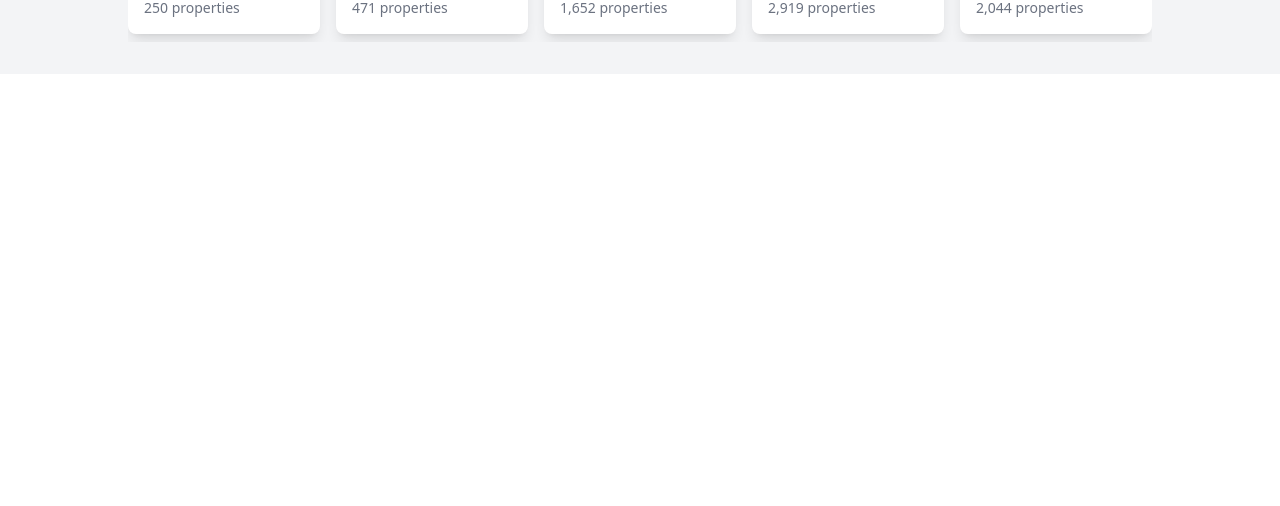
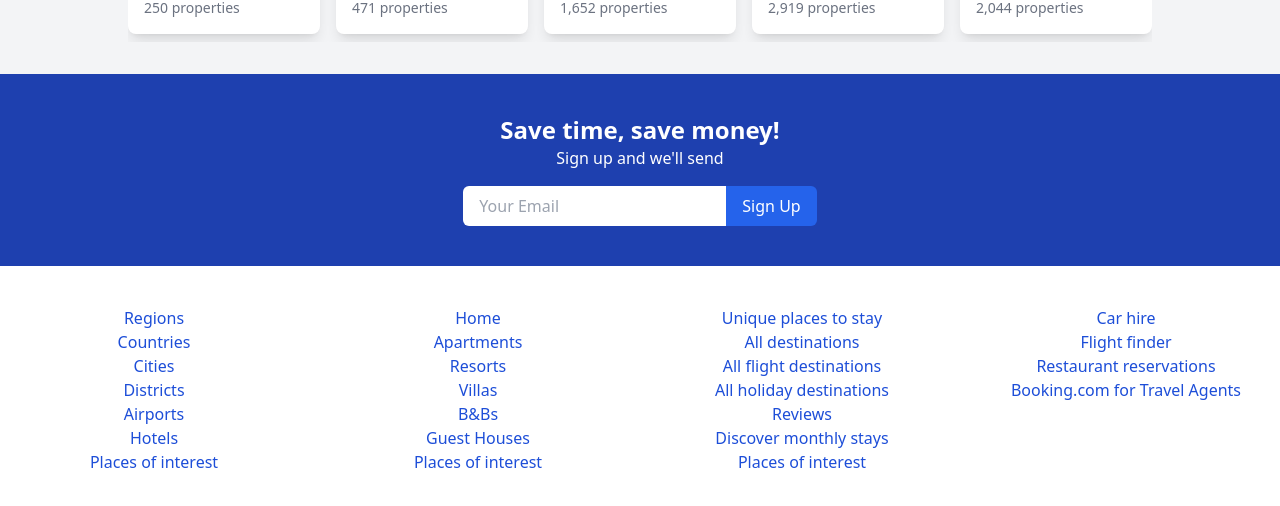
Before and after one commit to adityasoam55/BookingAnytime, a React (Vite) app: page / in a window 1280 px wide. Shown: the part 2146-2652 px from the top of the page. Before the commit the page ends 2220 px from the top, so only its background shows below. Built offline with nearby package versions, Linux system fonts and the light colour scheme.

Commit message:
UnSplash Api Integrated in Hotel component to provide images to them, Footer Component added

```diff
--- a/src/App.jsx
+++ b/src/App.jsx
@@ -3,6 +3,7 @@ import Navbar from './components/Navbar';
 import { Route, Routes } from 'react-router-dom';
 import HotelList from './components/HotelList';
 import Home from './components/Home'; // Add this import
+import Footer from './components/Footer';
 
 function App() {
   return (
@@ -12,6 +13,7 @@ function App() {
         <Route path="/" element={<Home />} />
         <Route path="/hotellist" element={<HotelList />} />
       </Routes>
+      <Footer />
     </div>
   );
 }
--- /dev/null
+++ b/src/api.js
@@ -0,0 +1,44 @@
+import axios from "axios"
+
+export function searchHotels({ destination }) {
+    let params = {};
+
+    params.lookFor = "both"
+
+    if (destination) {
+        params.query = destination;
+    }
+
+    return axios
+        .get("https://engine.hotellook.com/api/v2/lookup.json", {
+            params
+        })
+        .then(function (response) {
+            console.log("api is", response.data.results);
+            return response.data.results;
+        }).catch(() => {
+            console.log("Try Searching something Else");
+        });
+}
+
+const UNSPLASH_ACCESS_KEY = "IvrGIdavu-6TQWXk2SaZAAIt-d3uHcX85jjAPudaEcA";
+
+export async function fetchHotelImage(destination) {
+  try {
+    const response = await axios.get("https://api.unsplash.com/search/photos", {
+      params: {
+        query: destination,
+        client_id: UNSPLASH_ACCESS_KEY,
+        per_page: 1,
+      },
+    });
+    if (response.data.results.length > 0) {
+      return response.data.results[0].urls.small;
+    } else {
+      return "https://via.placeholder.com/300"; // default image if no results
+    }
+  } catch (error) {
+    console.error("Error fetching image from Unsplash", error);
+    return "https://via.placeholder.com/300"; // default image in case of error
+  }
+}
--- /dev/null
+++ b/src/components/Footer.jsx
@@ -0,0 +1,64 @@
+import React from 'react';
+import { Link } from 'react-router-dom';
+
+function Footer() {
+    return (
+        <div className="flex flex-col items-center">
+            <div className="bg-blue-800 text-white text-center py-10 w-full">
+                <h2 className="text-2xl font-bold">Save time, save money!</h2>
+                <p>Sign up and we'll send</p>
+                <div className="mt-4 flex justify-center">
+                    <input type="email" placeholder="Your Email" className="px-4 py-2 rounded-l-md outline-none text-gray-700" />
+                    <button className="bg-blue-600 text-white px-4 py-2 rounded-r-md">Sign Up</button>
+                </div>
+            </div>
+
+            {/* <!-- Links Section --> */}
+            <div className="bg-white text-blue-700 py-10 w-full grid grid-cols-2 sm:grid-cols-4 gap-4 text-center">
+                <div>
+                    <ul>
+                        <li><a href="#" >Regions</a></li>
+                        <li><a href="#">Countries</a></li>
+                        <li><a href="#">Cities</a></li>
+                        <li><a href="#">Districts</a></li>
+                        <li><a href="#">Airports</a></li>
+                        <li><a href="#">Hotels</a></li>
+                        <li><a href="#">Places of interest</a></li>
+                    </ul>
+                </div>
+                <div>
+                    <ul>
+                        <li><Link to="/" >Home</Link></li>
+                        <li><a href="#">Apartments</a></li>
+                        <li><a href="#">Resorts</a></li>
+                        <li><a href="#">Villas</a></li>
+                        <li><a href="#">B&Bs</a></li>
+                        <li><a href="#">Guest Houses</a></li>
+                        <li><a href="#">Places of interest</a></li>
+                    </ul>
+                </div>
+                <div>
+                    <ul>
+                        <li><a href="#" >Unique places to stay</a></li>
+                        <li><a href="#">All destinations</a></li>
+                        <li><a href="#">All flight destinations</a></li>
+                        <li><a href="#">All holiday destinations</a></li>
+                        <li><a href="#">Reviews</a></li>
+                        <li><a href="#">Discover monthly stays</a></li>
+                        <li><a href="#">Places of interest</a></li>
+                    </ul>
+                </div>
+                <div>
+                    <ul>
+                        <li><a href="#" >Car hire</a></li>
+                        <li><a href="#">Flight finder</a></li>
+                        <li><a href="#">Restaurant reservations</a></li>
+                        <li><a href="#">Booking.com for Travel Agents</a></li>
+                    </ul>
+                </div>
+            </div>
+        </div>
+    )
+}
+
+export default Footer;
--- a/src/components/Hotel.jsx
+++ b/src/components/Hotel.jsx
@@ -1,11 +1,22 @@
-import React from 'react';
+import React, { useEffect, useState } from 'react';
+import { fetchHotelImage } from '../api';
 
-function Hotel({ label, locationName,  }) {
+function Hotel({ label, locationName, }) {
+    const [imageUrl, setImageUrl] = useState("https://via.placeholder.com/300");
+
+    useEffect(() => {
+        async function getImage() {
+            const image = await fetchHotelImage(label || locationName);
+            setImageUrl(image);
+        }
+        getImage();
+    }, [label, locationName]);
+
     return (
         <div className="bg-white p-4 rounded-lg shadow-lg mb-4">
             <div className="flex flex-col md:flex-row">
-                    <div className="md:w-1/3">
-                        <img src="https://via.placeholder.com/300" alt="Apartment" className="rounded-lg" />
+                <div className="md:w-1/3 h-64">
+                    <img src={imageUrl} alt="Apartment" className="rounded-lg w-full h-full object-cover" />
                 </div>
                 <div className="md:w-2/3 md:ml-4 mt-4 md:mt-0">
                     <h3 className="text-2xl font-bold">{label}</h3>
--- a/src/components/SearchBar.jsx
+++ b/src/components/SearchBar.jsx
@@ -6,7 +6,7 @@ import { DateRange } from 'react-date-range';
 import { format } from 'date-fns';
 import 'react-date-range/dist/styles.css'; // main css file
 import 'react-date-range/dist/theme/default.css'; // theme css file
-import { searchHotels } from './api';
+import { searchHotels } from '../api';
 
 function SearchBar() {
     const [destination, setDestination] = useState("");
--- a/src/components/api.js
+++ /dev/null
@@ -1,22 +0,0 @@
-import axios from "axios"
-
-export function searchHotels({ destination }) {
-    let params = {};
-
-    params.lookFor = "both"
-
-    if (destination) {
-        params.query = destination;
-    }
-
-    return axios
-        .get("https://engine.hotellook.com/api/v2/lookup.json", {
-            params
-        })
-        .then(function (response) {
-            console.log("api is", response.data.results);
-            return response.data.results;
-        }).catch(() => {
-            console.log("Try Searching something Else");
-        });
-}
```
Lines whose indentation alone changed are shown as unchanged.
